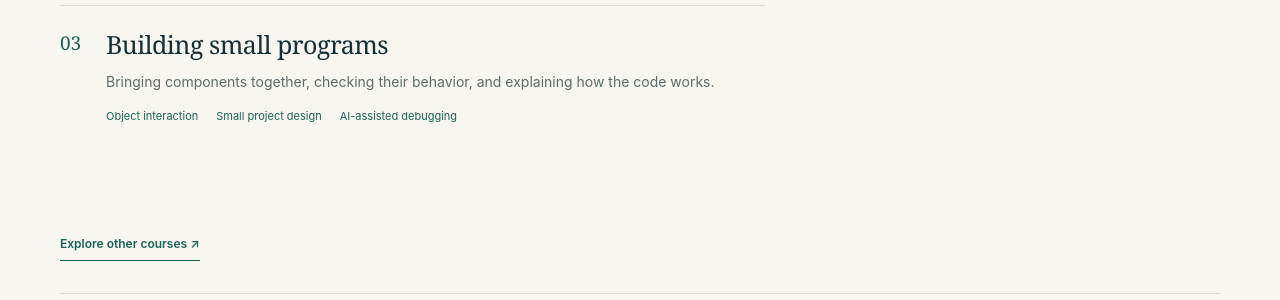
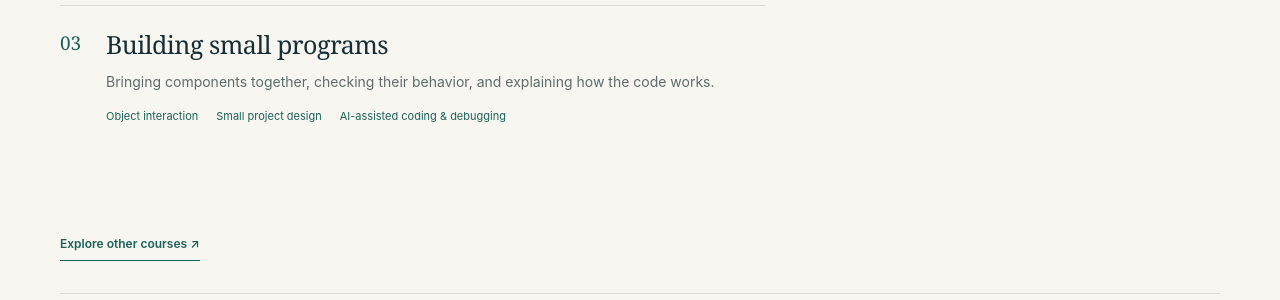
Before and after one commit to chenyi-edward/chenyi-edward.github.io, a Jekyll site: the page built from _teaching/Java.md, in a window 1280 px wide. Shown: the part 851-1151 px from the top of the page. Built offline with Jekyll 4.4.1, drawn with Linux system fonts in a browser that asks for light colours.

Commit message:
Update Java.md

```diff
--- a/_teaching/Java.md
+++ b/_teaching/Java.md
@@ -37,7 +37,7 @@ course_modules:
     topics:
       - "Object interaction"
       - "Small project design"
-      - "AI-assisted debugging"
+      - "AI-assisted coding & debugging"
 ---
 
 Short explanations and demonstrations lead into hands-on coding exercises and small projects. The emphasis is on understanding program behavior and solving problems independently, including checking and explaining code produced with AI assistance.
```
